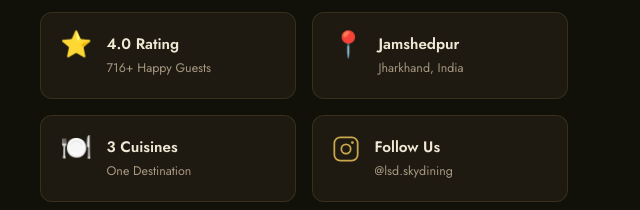
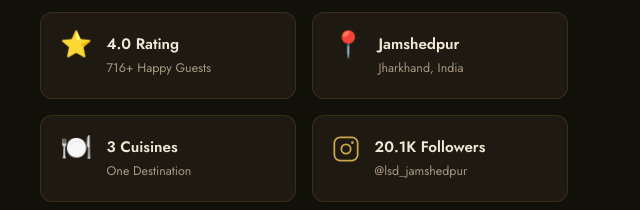
Before and after one commit to Abhi-escobar/lsd-sky-dining, a plain HTML site: page index.html in a window 1280 px wide. Shown: the part 900-1110 px from the top of the page, 640-1280 px from the left. Drawn offline with nearby package versions, Linux system fonts and the light colour scheme.

Commit message:
fix: update instagram handle to @lsd_jamshedpur and add 20.1K followers count

```diff
--- a/index.html
+++ b/index.html
@@ -101,8 +101,8 @@
               <svg xmlns="http://www.w3.org/2000/svg" width="28" height="28" viewBox="0 0 24 24" fill="none" stroke="currentColor" stroke-width="1.5" stroke-linecap="round" stroke-linejoin="round"><rect x="2" y="2" width="20" height="20" rx="5" ry="5"/><circle cx="12" cy="12" r="4"/><circle cx="17.5" cy="6.5" r="0.5" fill="currentColor"/></svg>
             </span>
             <div class="stat-text">
-              <strong>Follow Us</strong>
-              <a href="https://instagram.com/lsd.skydining" target="_blank" rel="noopener">@lsd.skydining</a>
+              <strong>20.1K Followers</strong>
+              <a href="https://instagram.com/lsd_jamshedpur" target="_blank" rel="noopener">@lsd_jamshedpur</a>
             </div>
           </div>
           <div class="stat-card stat-swiggy">
@@ -385,7 +385,7 @@
           <li><a href="https://www.swiggy.com/menu/867084?source=sharing" target="_blank" rel="noopener"><span>🛵</span> Order on Swiggy</a></li>
           <li><a href="tel:+919955493209"><span>📞</span> +91 99554 93209</a></li>
           <li><a href="https://wa.me/919955493209" target="_blank" rel="noopener"><span>💬</span> WhatsApp</a></li>
-          <li><a href="https://instagram.com/lsd_skydining" target="_blank" rel="noopener"><span>📸</span> @lsd.skydining</a></li>
+          <li><a href="https://instagram.com/lsd_jamshedpur" target="_blank" rel="noopener"><span>📸</span> @lsd_jamshedpur</a></li>
           <li><a href="https://maps.app.goo.gl/vnJ3WWo36LXGvfqL9" target="_blank" rel="noopener"><span>🗺️</span> View on Google Maps</a></li>
         </ul>
       </div>
```
